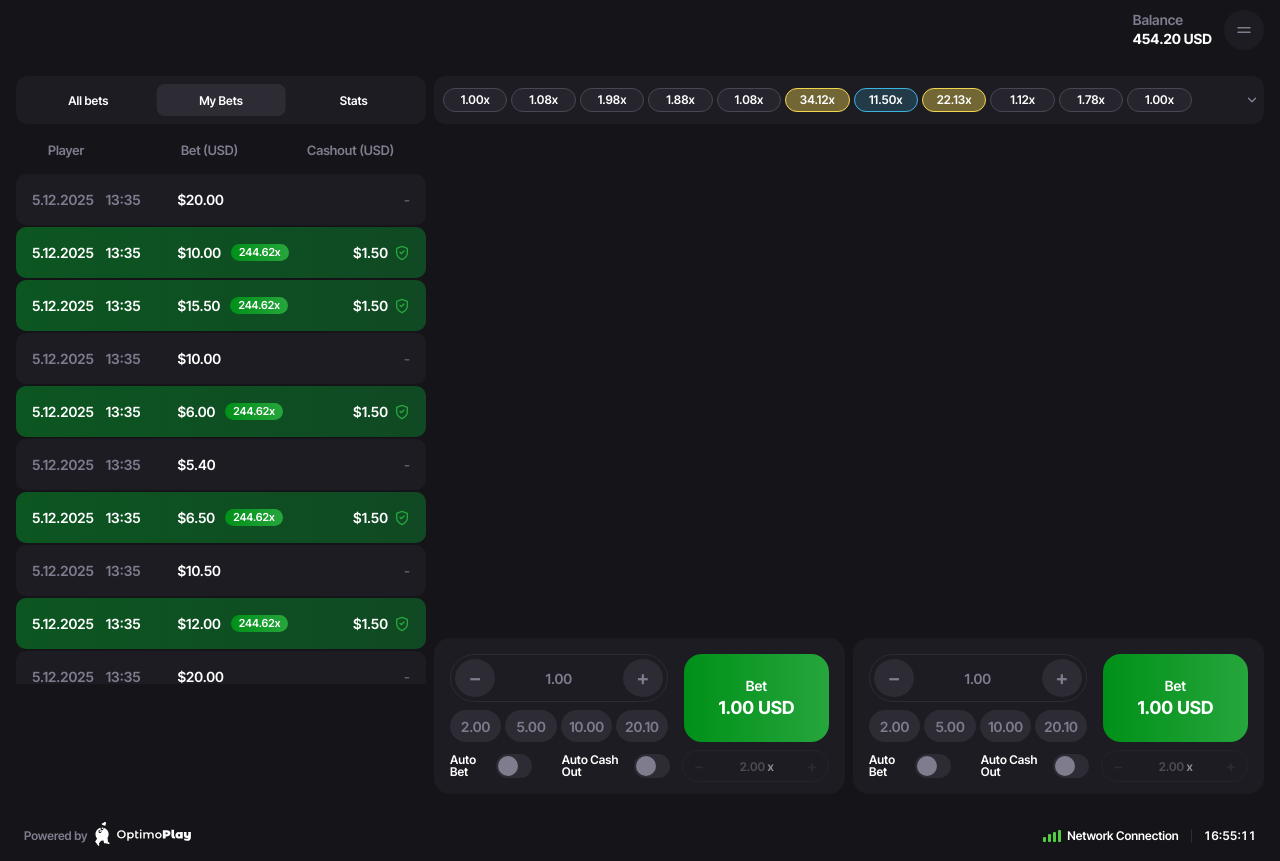
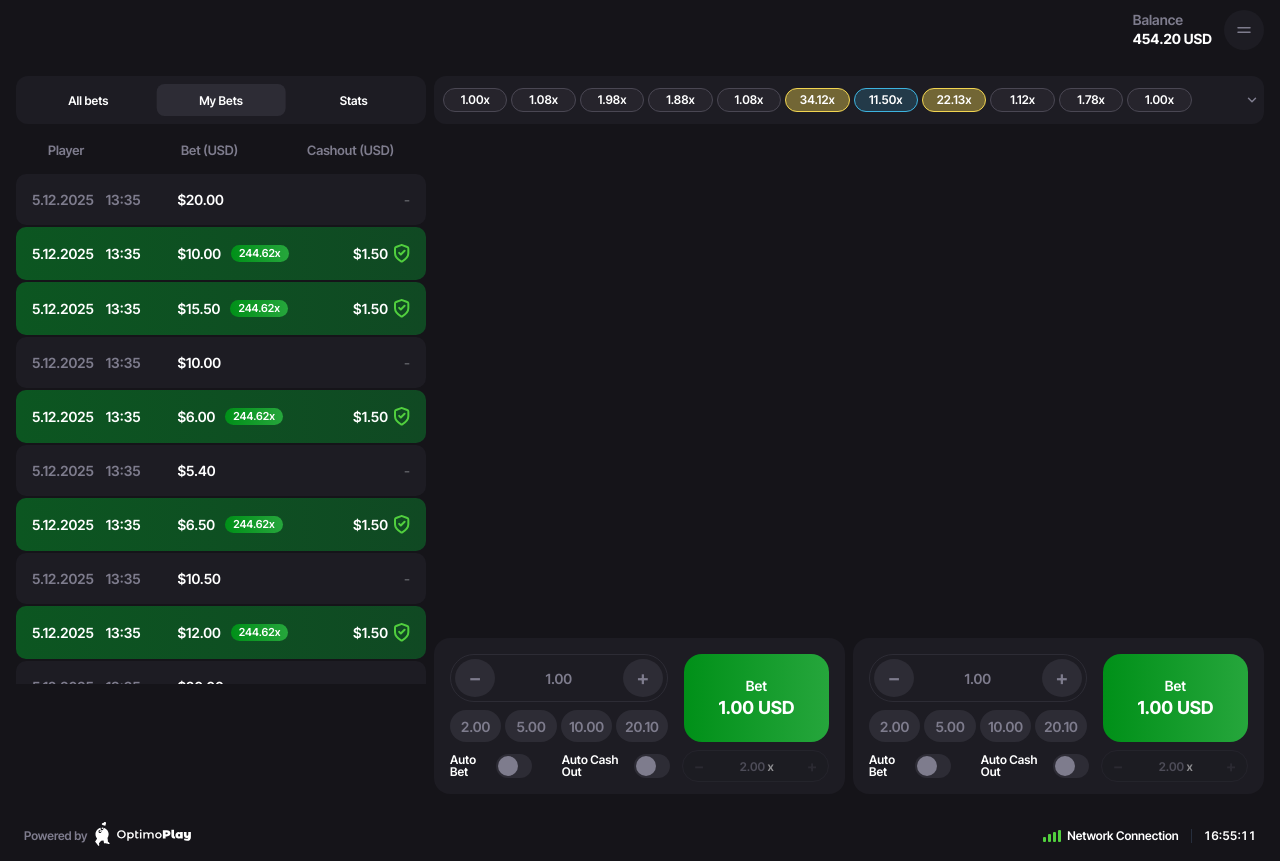
Before and after one commit to alexizanishvili296-star/football-crash-game, a React (Vite) app: page / in a window 1280 px wide. Both pictures are taken after a click on the tab "My Bets". Built offline with nearby package versions, Linux system fonts and the light colour scheme.

Commit message:
change svg files with svg components

```diff
--- a/src/features/betsBoard/components/BetsTable.tsx
+++ b/src/features/betsBoard/components/BetsTable.tsx
@@ -3,6 +3,8 @@ import { useTranslation } from 'react-i18next';
 import { formatCurrency } from '@utils/format';
 
 import type { Bet, TabType } from '../types';
+
+import TickIcon from "@assets/tick.svg?react"
 
 import styles from './BetsTable.module.css';
 
@@ -75,29 +77,7 @@ export const BetsTable: React.FC<BetsTableProps> = ({ bets, activeTab }) => {
                           {formatCurrency(bet.cashout ?? 0, 'USD', i18n.language)}
                         </span>
 
-                        {activeTab === "myBets" && (
-                          <svg
-                            className={styles.shieldIcon}
-                            viewBox="0 0 24 24"
-                            fill="none"
-                            xmlns="http://www.w3.org/2000/svg"
-                          >
-                            <path
-                                d="M12 22s8-4 8-10V5l-8-3-8 3v7c0 6 8 10 8 10z"
-                                stroke="var(--color-accent-green)"
-                                strokeWidth="2"
-                                strokeLinecap="round"
-                                strokeLinejoin="round"
-                            />
-                            <path
-                                d="m9 11 2 2 4-4"
-                                stroke="var(--color-accent-green)"
-                                strokeWidth="2"
-                                strokeLinecap="round"
-                                strokeLinejoin="round"
-                            />
-                          </svg>)
-                        }
+                        {activeTab === "myBets" && <TickIcon />}
                       </>
                     ) : (
                       <span className={styles.noCashout}>-</span>
```
